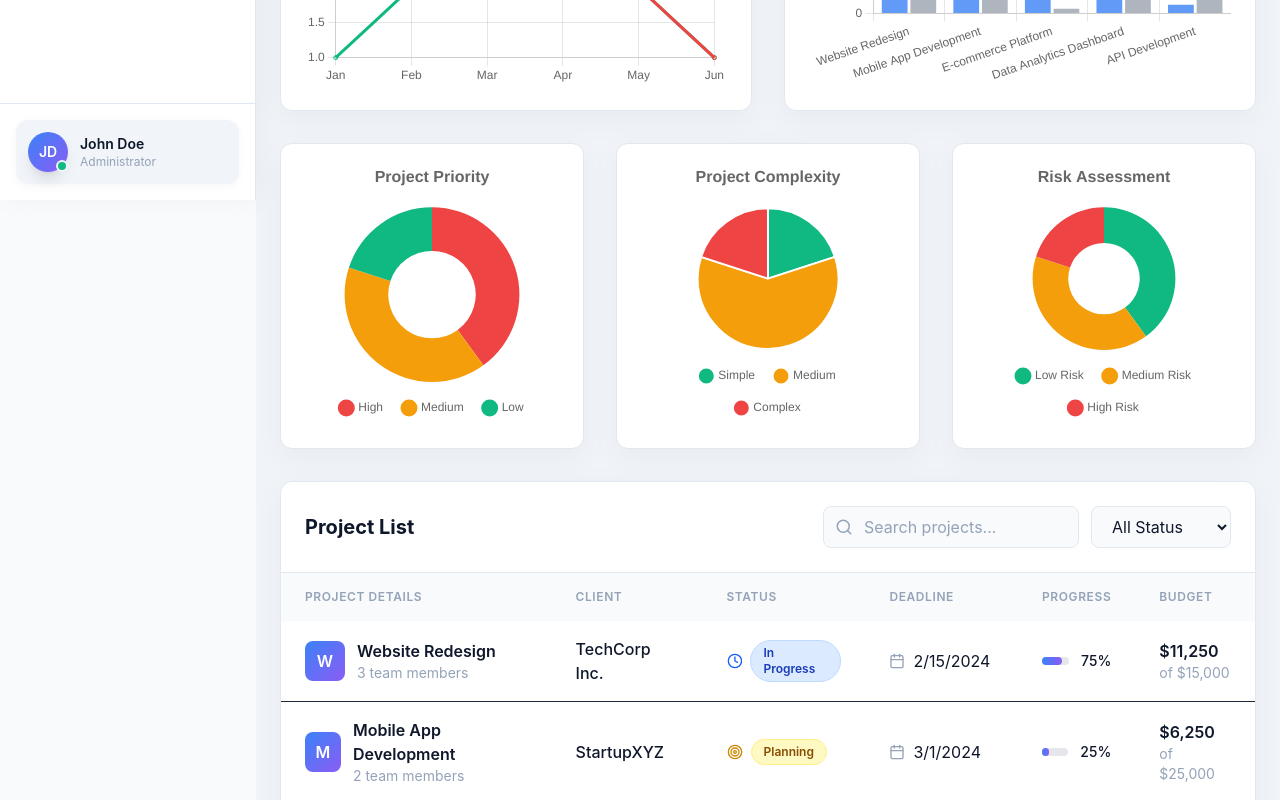
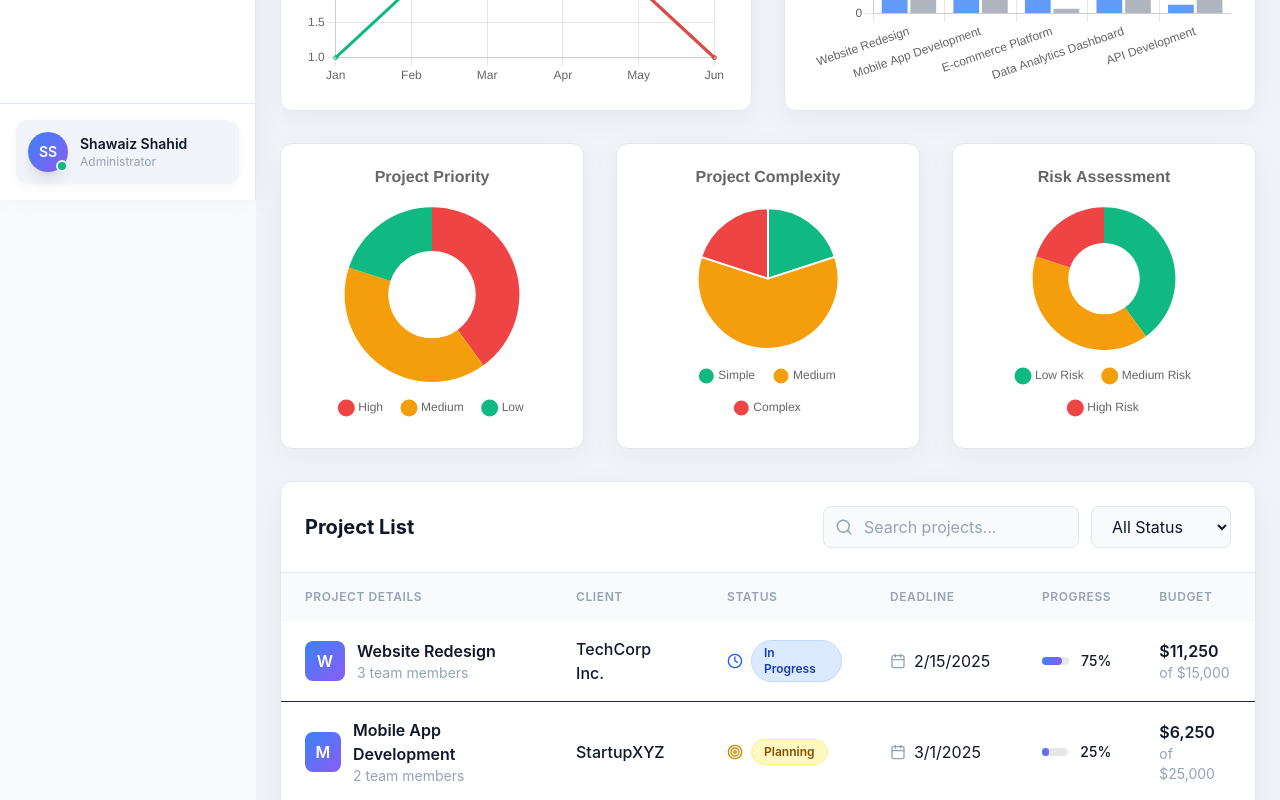
Before and after one commit to MadG0blin359/FullStackForge, a React (Vite) app in the folder Project Management Dashboard/: page /projects in a window 1280 px wide. Shown: the part 600-1400 px from the top of the page. Built offline with nearby package versions, Linux system fonts and the light colour scheme.

Commit message:
fix/ Projects Page

```diff
--- a/Project Management Dashboard/src/components/layout/Sidebar.jsx
+++ b/Project Management Dashboard/src/components/layout/Sidebar.jsx
@@ -9,6 +9,7 @@ import {
   ChevronLeft,
   ChevronRight,
 } from "lucide-react";
+import { userProfile } from "../../data/profileData";
 
 const Sidebar = ({ activeItem, setActiveItem }) => {
   const navigate = useNavigate();
@@ -253,7 +254,7 @@ const Sidebar = ({ activeItem, setActiveItem }) => {
                   "linear-gradient(135deg, var(--accent-primary), var(--accent-secondary))",
               }}
             >
-              JD
+              {userProfile.avatar}
               <div
                 className="absolute bottom-0 right-0 w-3 h-3 rounded-full border-2"
                 style={{
@@ -272,13 +273,13 @@ const Sidebar = ({ activeItem, setActiveItem }) => {
                 className="text-sm font-semibold whitespace-nowrap"
                 style={{ color: "var(--text-primary)" }}
               >
-                John Doe
+                {userProfile.name}
               </p>
               <p
                 className="text-xs whitespace-nowrap"
                 style={{ color: "var(--text-tertiary)" }}
               >
-                Administrator
+                {userProfile.role}
               </p>
             </div>
           </div>
--- a/Project Management Dashboard/src/components/projects/ProjectCharts.jsx
+++ b/Project Management Dashboard/src/components/projects/ProjectCharts.jsx
@@ -8,9 +8,9 @@ import RiskAssessmentChart from "../charts/RiskAssessmentChart";
 const ProjectCharts = () => {
   return (
     <>
-      <div className="grid grid-cols-1 lg:grid-cols-2 gap-8">
+      <div className="grid grid-cols-1 lg:grid-cols-2 gap-6 lg:gap-8">
         <div
-          className="p-6 rounded-xl shadow-lg border transition-all duration-500 ease-in-out"
+          className="p-4 lg:p-6 rounded-xl shadow-lg border transition-all duration-500 ease-in-out"
           style={{
             backgroundColor: "var(--card-bg)",
             borderColor: "var(--card-border)",
@@ -21,7 +21,7 @@ const ProjectCharts = () => {
         </div>
 
         <div
-          className="p-6 rounded-xl shadow-lg border transition-all duration-500 ease-in-out"
+          className="p-4 lg:p-6 rounded-xl shadow-lg border transition-all duration-500 ease-in-out"
           style={{
             backgroundColor: "var(--card-bg)",
             borderColor: "var(--card-border)",
@@ -32,9 +32,9 @@ const ProjectCharts = () => {
         </div>
       </div>
 
-      <div className="grid grid-cols-1 md:grid-cols-2 xl:grid-cols-3 gap-8">
+      <div className="grid grid-cols-1 sm:grid-cols-2 xl:grid-cols-3 gap-6 lg:gap-8">
         <div
-          className="p-6 rounded-xl shadow-lg border transition-all duration-500 ease-in-out"
+          className="p-4 lg:p-6 rounded-xl shadow-lg border transition-all duration-500 ease-in-out"
           style={{
             backgroundColor: "var(--card-bg)",
             borderColor: "var(--card-border)",
@@ -45,7 +45,7 @@ const ProjectCharts = () => {
         </div>
 
         <div
-          className="p-6 rounded-xl shadow-lg border transition-all duration-500 ease-in-out"
+          className="p-4 lg:p-6 rounded-xl shadow-lg border transition-all duration-500 ease-in-out"
           style={{
             backgroundColor: "var(--card-bg)",
             borderColor: "var(--card-border)",
@@ -56,7 +56,7 @@ const ProjectCharts = () => {
         </div>
 
         <div
-          className="p-6 rounded-xl shadow-lg border transition-all duration-500 ease-in-out"
+          className="p-4 lg:p-6 rounded-xl shadow-lg border transition-all duration-500 ease-in-out"
           style={{
             backgroundColor: "var(--card-bg)",
             borderColor: "var(--card-border)",
--- a/Project Management Dashboard/src/components/projects/ProjectHeader.jsx
+++ b/Project Management Dashboard/src/components/projects/ProjectHeader.jsx
@@ -6,7 +6,7 @@ const ProjectHeader = () => {
     <div className="flex flex-col sm:flex-row justify-between items-start sm:items-center gap-4">
       <div>
         <h2
-          className="text-3xl font-bold"
+          className="text-2xl sm:text-3xl font-bold"
           style={{ color: "var(--text-primary)" }}
         >
           Projects Overview
@@ -16,7 +16,7 @@ const ProjectHeader = () => {
         </p>
       </div>
       <button
-        className="flex items-center gap-2 px-6 py-3 rounded-xl font-semibold text-white cursor-pointer transition-all duration-300 hover:scale-105 active:scale-95 shadow-lg"
+        className="flex items-center gap-2 px-4 sm:px-6 py-3 rounded-xl font-semibold text-white cursor-pointer transition-all duration-300 hover:scale-105 active:scale-95 shadow-lg text-sm sm:text-base"
         style={{
           background:
             "linear-gradient(135deg, var(--accent-primary), var(--accent-secondary))",
@@ -24,7 +24,8 @@ const ProjectHeader = () => {
         }}
       >
         <Plus size={20} />
-        Add New Project
+        <span className="hidden sm:inline">Add New Project</span>
+        <span className="sm:hidden">Add Project</span>
       </button>
     </div>
   );
--- a/Project Management Dashboard/src/components/projects/ProjectStats.jsx
+++ b/Project Management Dashboard/src/components/projects/ProjectStats.jsx
@@ -4,7 +4,7 @@ import { projects, projectStatusCounts } from "../../data/projectsData";
 
 const ProjectStats = () => {
   return (
-    <div className="grid grid-cols-1 md:grid-cols-2 lg:grid-cols-4 gap-6">
+    <div className="grid grid-cols-1 sm:grid-cols-2 lg:grid-cols-4 gap-4 sm:gap-6">
       <div
         className="p-6 rounded-xl shadow-lg border transition-all duration-500 ease-in-out hover:scale-105"
         style={{
--- a/Project Management Dashboard/src/data/profileData.js
+++ b/Project Management Dashboard/src/data/profileData.js
@@ -1,16 +1,23 @@
 // Sample data for profile page
 export const userProfile = {
   id: 1,
-  name: "John Doe",
-  email: "john.doe@example.com",
+  name: "Shawaiz Shahid",
+  email: "shawaiz.shahid312@gmail.com",
   role: "Administrator",
-  avatar: "JD",
+  avatar: "SS",
   joinDate: "2023-01-15",
-  lastLogin: "2024-01-10",
-  bio: "Experienced project manager with 8+ years in software development and team leadership.",
-  skills: ["Project Management", "Agile/Scrum", "React", "Node.js", "Python"],
+  lastLogin: "2025-02-10",
+  bio: "Experienced front-end engineer with 2+ years in React and NextJS.",
+  skills: [
+    "Project Management",
+    "Agile/Scrum",
+    "React",
+    "Node.js",
+    "Python",
+    "Next.js",
+  ],
   department: "Engineering",
-  location: "San Francisco, CA",
+  location: "Hyderabad, SD",
   phone: "+1 (555) 123-4567",
   timezone: "PST",
 };
@@ -55,7 +62,7 @@ export const recentProjects = [
     role: "Project Manager",
     status: "In Progress",
     progress: 75,
-    deadline: "2024-02-15",
+    deadline: "2025-02-15",
   },
   {
     id: 2,
@@ -63,7 +70,7 @@ export const recentProjects = [
     role: "Lead Developer",
     status: "Planning",
     progress: 25,
-    deadline: "2024-03-01",
+    deadline: "2025-03-01",
   },
   {
     id: 3,
@@ -71,7 +78,7 @@ export const recentProjects = [
     role: "Project Manager",
     status: "Completed",
     progress: 100,
-    deadline: "2024-01-30",
+    deadline: "2025-01-30",
   },
 ];
 
--- a/Project Management Dashboard/src/data/projectsData.js
+++ b/Project Management Dashboard/src/data/projectsData.js
@@ -5,7 +5,7 @@ export const projects = [
     name: "Website Redesign",
     client: "TechCorp Inc.",
     status: "In Progress",
-    deadline: "2024-02-15",
+    deadline: "2025-02-15",
     progress: 75,
     budget: 15000,
     spent: 11250,
@@ -24,7 +24,7 @@ export const projects = [
     name: "Mobile App Development",
     client: "StartupXYZ",
     status: "Planning",
-    deadline: "2024-03-01",
+    deadline: "2025-03-01",
     progress: 25,
     budget: 25000,
     spent: 6250,
@@ -43,7 +43,7 @@ export const projects = [
     name: "E-commerce Platform",
     client: "RetailPlus",
     status: "Completed",
-    deadline: "2024-01-30",
+    deadline: "2025-01-30",
     progress: 100,
     budget: 35000,
     spent: 34000,
@@ -62,7 +62,7 @@ export const projects = [
     name: "Data Analytics Dashboard",
     client: "DataCorp",
     status: "In Progress",
-    deadline: "2024-02-28",
+    deadline: "2025-02-28",
     progress: 60,
     budget: 20000,
     spent: 12000,
@@ -82,7 +82,7 @@ export const projects = [
     name: "API Development",
     client: "ServiceNow",
     status: "Planning",
-    deadline: "2024-03-15",
+    deadline: "2025-03-15",
     progress: 10,
     budget: 18000,
     spent: 1800,
@@ -203,16 +203,16 @@ export const projectTimelineGanttData = [
   {
     id: 1,
     name: "Website Redesign",
-    start: "2024-01-01",
-    end: "2024-02-15",
+    start: "2025-01-01",
+    end: "2025-02-15",
     progress: 75,
     dependencies: [],
   },
   {
     id: 2,
     name: "Mobile App Development",
-    start: "2024-01-15",
-    end: "2024-03-01",
+    start: "2025-01-15",
+    end: "2025-03-01",
     progress: 25,
     dependencies: [],
   },
@@ -220,23 +220,23 @@ export const projectTimelineGanttData = [
     id: 3,
     name: "E-commerce Platform",
     start: "2023-12-01",
-    end: "2024-01-30",
+    end: "2025-01-30",
     progress: 100,
     dependencies: [],
   },
   {
     id: 4,
     name: "Data Analytics Dashboard",
-    start: "2024-01-10",
-    end: "2024-02-28",
+    start: "2025-01-10",
+    end: "2025-02-28",
     progress: 60,
     dependencies: [1],
   },
   {
     id: 5,
     name: "API Development",
-    start: "2024-02-01",
-    end: "2024-03-15",
+    start: "2025-02-01",
+    end: "2025-03-15",
     progress: 10,
     dependencies: [4],
   },
```
Also changed, not shown: Project Management Dashboard/src/components/projects/ProjectTable.jsx (+127 -3 lines).
